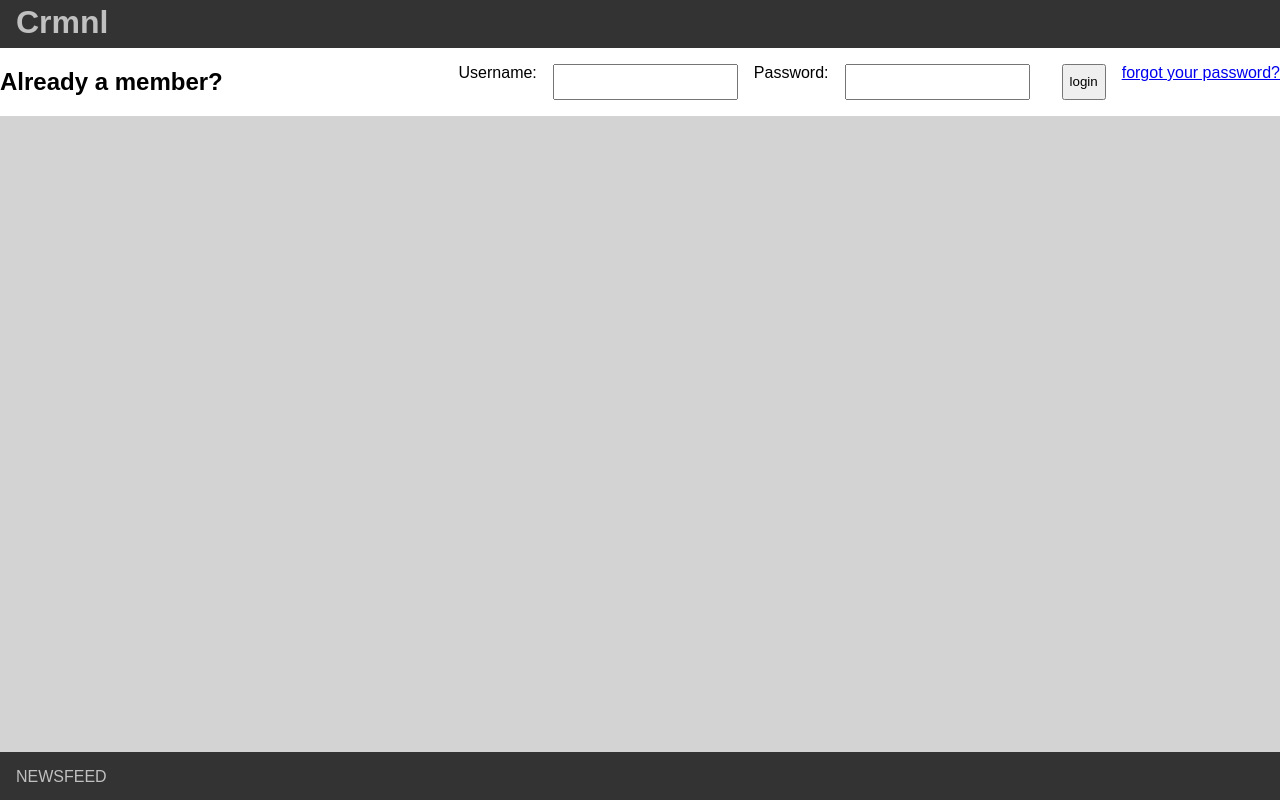
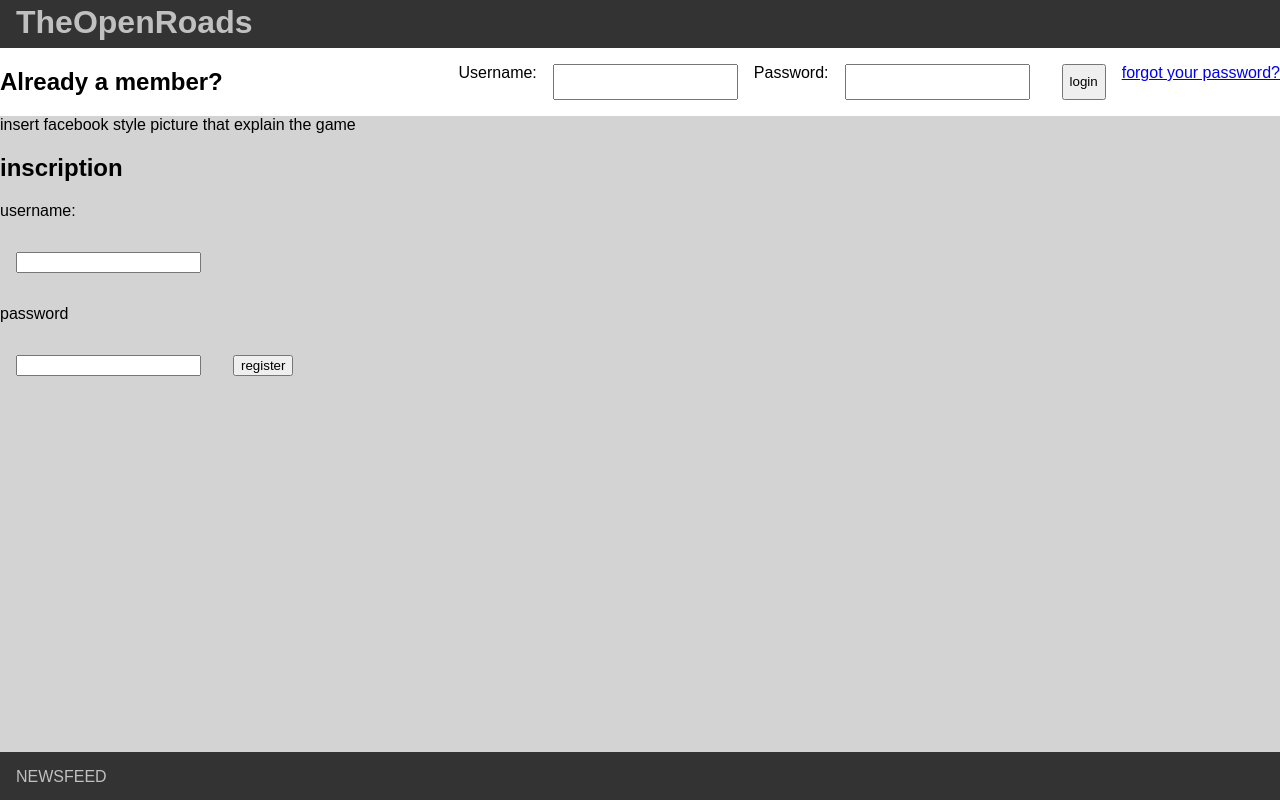
Before and after one commit to bettercallsimon/node-and-react-map, a React (Create React App) app in the folder public/: page / in a window 1280 px wide. Built offline with nearby package versions, Linux system fonts and the light colour scheme.

Commit message:
added basic inputs to login page content section

```diff
--- a/public/src/App.css
+++ b/public/src/App.css
@@ -37,7 +37,7 @@ body {
 }
 
 
-/* === PAGES SPECIFIC === */
+/* === LOGIN PAGE SPECIFIC === */
 
 .login_page_header, .login_page_log_input {
   background: white;
@@ -57,6 +57,18 @@ body {
 
 .login_page_layout_login p, input {
  margin: 1rem;
+}
+
+.login_page_content {
+
+}
+
+.login_page_content {
+
+}
+
+div.login_page_subscribeform {
+
 }
 
 /* === HEADER-FOOTER MENU === */
--- a/public/src/App.js
+++ b/public/src/App.js
@@ -15,7 +15,7 @@ class App extends Component {
 		super(props);
 
 
-		this.state = {logged : false, appTitle: 'Crmnl'};
+		this.state = {logged : false, appTitle: 'TheOpenRoads'};
 
 	}
 
--- a/public/src/components/login.js
+++ b/public/src/components/login.js
@@ -18,6 +18,8 @@ class Login extends Component {
 
         return (
             <div className="layout">
+
+                {/* header section */}
                 <div className="login_page_header">
 
                     <div className="login_page_title">
@@ -32,8 +34,25 @@ class Login extends Component {
                         <input type="button" id="login_button" value="login"/>
                         <p><a href="#">forgot your password?</a></p>
                     </div>
+                </div>
 
+                {/* Sell the concept + subscribe dual section */}
+                <div className="login_page_content">
+                    <div className="login_page_gameconcept">
+                        insert facebook style picture that explain the game
+                    </div>
+                    <div className="login_page_subscribeform">
+
+                        <h2>inscription</h2>
+                        <p>username:</p>
+                        <input type="text"/>
+                        <p>password</p>
+                        <input type="text"/>
+                        <input type="button" id="" value="register"/>
+                    </div>
                 </div>
+
+
              </div>
         );
     }
```
Also changed, not shown: 1 other file (tests, documents, lock files or other folders).
